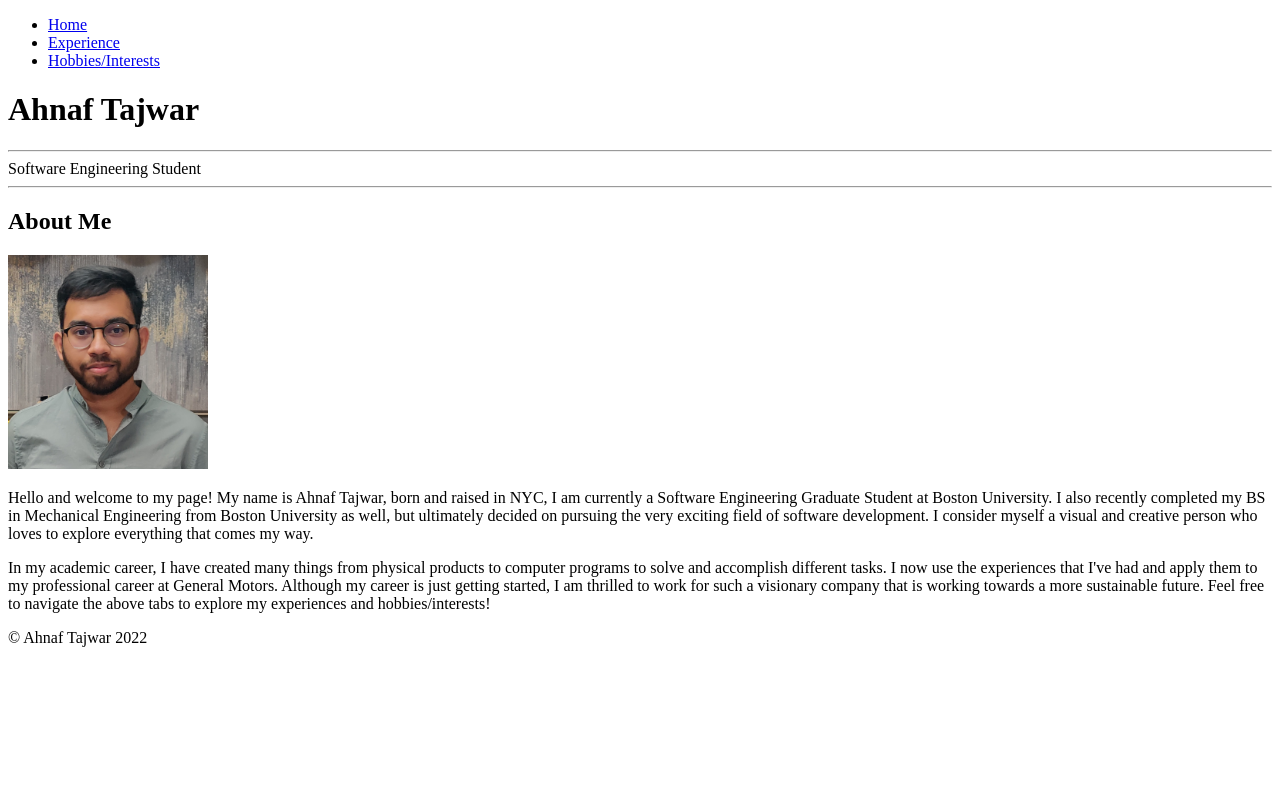
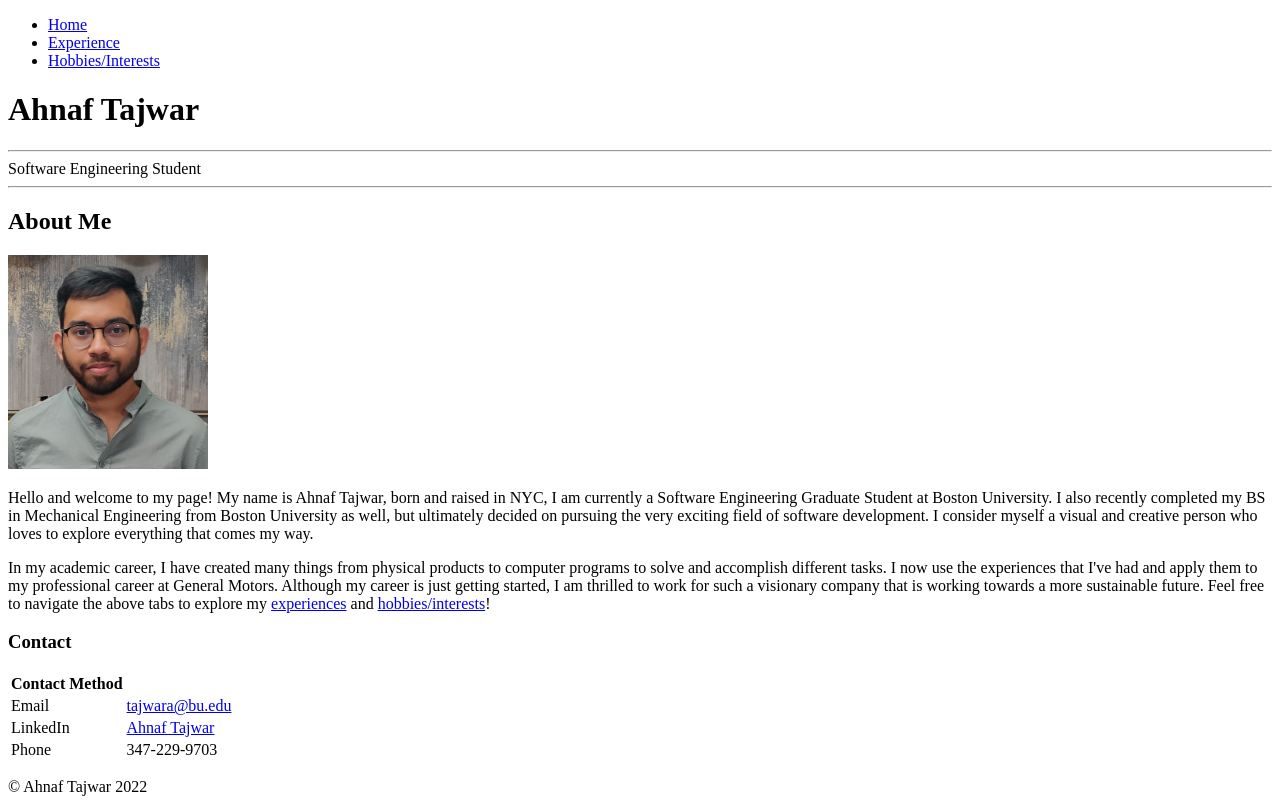
Before and after one commit to ahnaft7/Assignment-1, a plain HTML site: page index.html in a window 1280 px wide. Drawn offline with Linux system fonts and the light colour scheme.

Commit message:
new updates

```diff
--- a/index.html
+++ b/index.html
@@ -1,6 +1,7 @@
 <!DOCTYPE html>
 <html lang ="en">
   <head>
+    <meta charset="UTF-8">
     <title>Ahnaf Tajwar Biography</title>
   </head>
 
@@ -37,8 +38,30 @@
           General Motors. Although my career is just getting started,
           I am thrilled to work for such a visionary company that is
           working towards a more sustainable future. Feel free to navigate
-          the above tabs to explore my experiences and hobbies/interests!
+          the above tabs to explore my <a href="experience.html">experiences</a> and <a href="hobbies.html">hobbies/interests</a>!
         </p>
+        <h3>Contact</h3>
+        <table>
+          <thead>
+                   <tr>
+                      <th>Contact Method</th>
+                   </tr>
+                </thead>
+                <tbody>
+                   <tr>
+                      <td>Email</td>
+                      <td><a href="mailto:tajwara@bu.edu">tajwara@bu.edu</a></td>
+                   </tr>
+                   <tr>
+                      <td>LinkedIn</td>
+                      <td><a href="https://www.linkedin.com/in/ahnaf-tajwar-baa014158/">Ahnaf Tajwar</a></td>
+                   </tr>
+                   <tr>
+                    <td>Phone</td>
+                    <td>347-229-9703</td>
+                 </tr>
+                </tbody>
+            </table>
     </main>
     <footer>
         <p>© Ahnaf Tajwar 2022</p>
```
Also changed, not shown: experience.html (+13 -1 lines), hobbies.html (+20 -0 lines).
